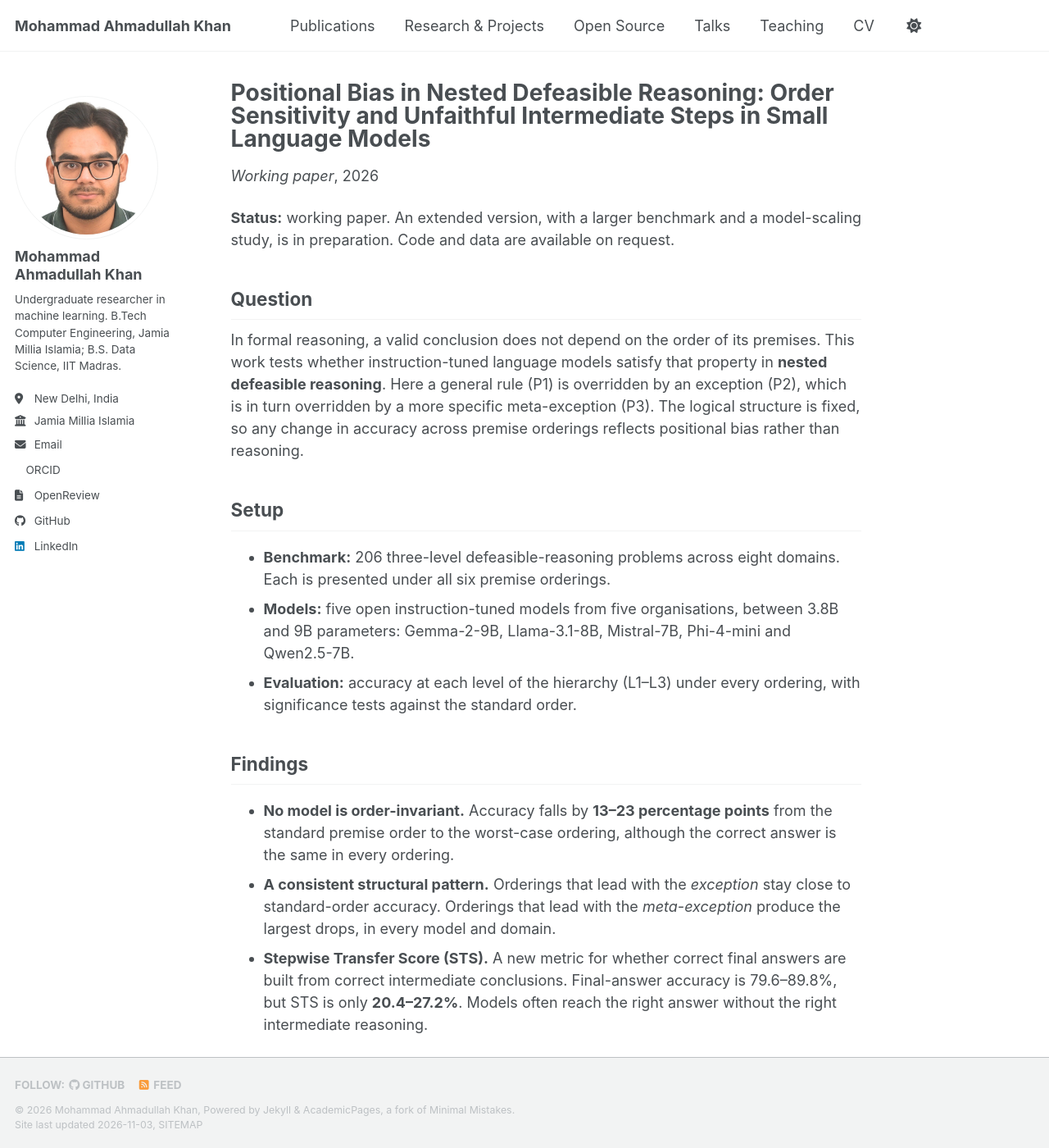
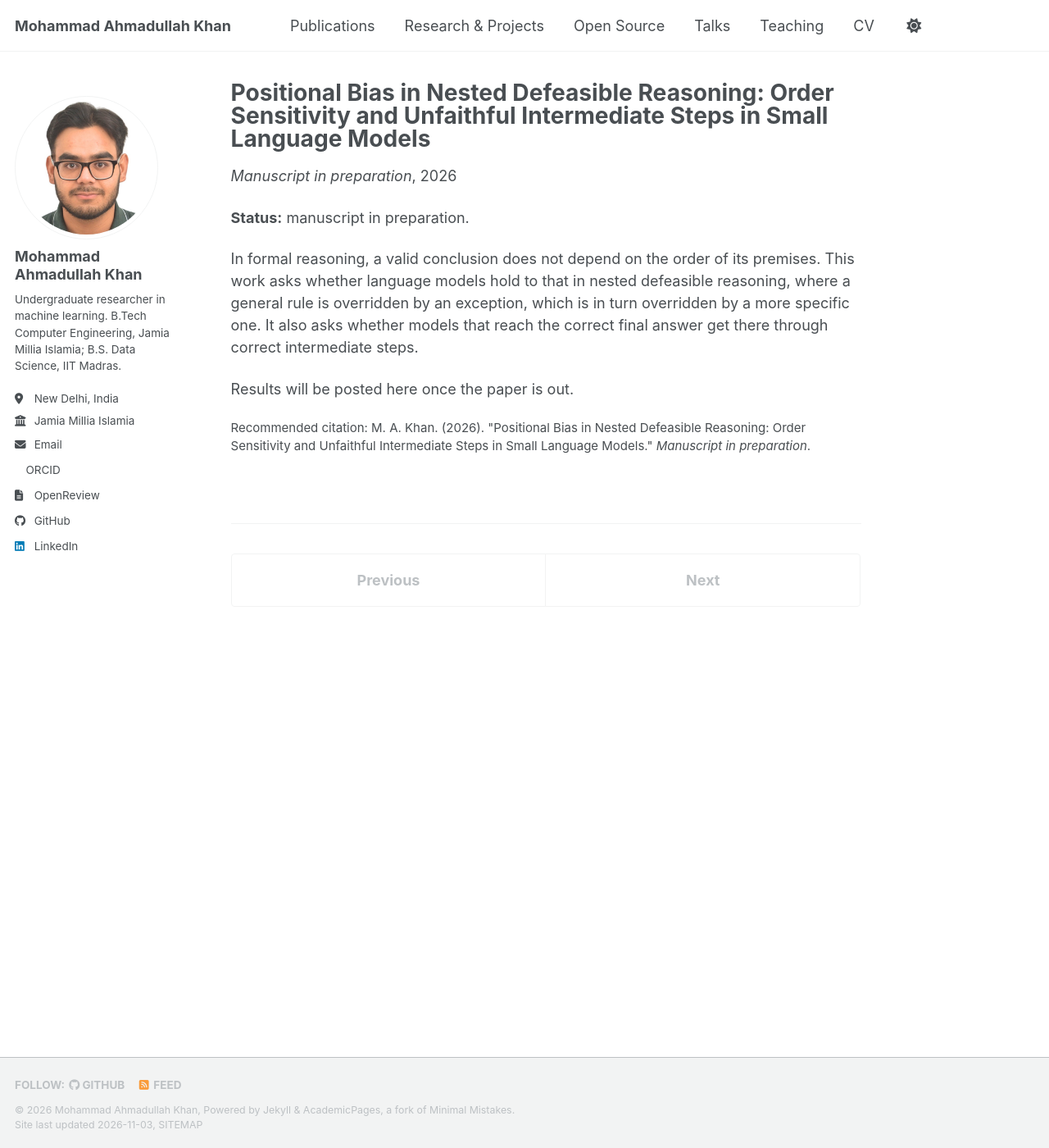
Before and after one commit to MAUK9086/MAUK9086.github.io, a Jekyll site: the page built from _publications/2026-08-positional-bias-defeasible-reasoning.md, in a window 1280 px wide and 1400 px high. Shown: the whole window at 82% size. Built offline with Jekyll 4.4.1, drawn with Linux system fonts in a browser that asks for light colours; a style sheet for code colours, icons or effects is not loaded; some of the changed text lies outside the part shown.

Commit message:
Trim the defeasible reasoning paper page to a description while the manuscript is in preparation

```diff
--- a/_publications/2026-08-positional-bias-defeasible-reasoning.md
+++ b/_publications/2026-08-positional-bias-defeasible-reasoning.md
@@ -3,30 +3,14 @@ title: "Positional Bias in Nested Defeasible Reasoning: Order Sensitivity and Un
 collection: publications
 category: manuscripts
 permalink: /publication/2026-positional-bias-defeasible-reasoning
-excerpt: 'A permutation-based benchmark for nested defeasible reasoning shows that five open language models (3.8–9B parameters) are not order-invariant: accuracy falls by 13–23 percentage points under logically equivalent premise orderings, and correct final answers rarely rest on correct intermediate steps.'
+excerpt: 'Do language models reason over nested defeasible premises in an order-invariant way, and do their correct answers rest on correct intermediate steps?'
 date: 2026-08-01
-venue: 'Working paper'
-citation: 'M. A. Khan. (2026). &quot;Positional Bias in Nested Defeasible Reasoning: Order Sensitivity and Unfaithful Intermediate Steps in Small Language Models.&quot; <i>Working paper</i>.'
+venue: 'Manuscript in preparation'
+citation: 'M. A. Khan. (2026). &quot;Positional Bias in Nested Defeasible Reasoning: Order Sensitivity and Unfaithful Intermediate Steps in Small Language Models.&quot; <i>Manuscript in preparation</i>.'
 ---
 
-**Status:** working paper. An extended version, with a larger benchmark and a model-scaling study, is in preparation. Code and data are available on request.
+**Status:** manuscript in preparation.
 
-Question
-------
-In formal reasoning, a valid conclusion does not depend on the order of its premises. This work tests whether instruction-tuned language models satisfy that property in **nested defeasible reasoning**. Here a general rule (P1) is overridden by an exception (P2), which is in turn overridden by a more specific meta-exception (P3). The logical structure is fixed, so any change in accuracy across premise orderings reflects positional bias rather than reasoning.
+In formal reasoning, a valid conclusion does not depend on the order of its premises. This work asks whether language models hold to that in nested defeasible reasoning, where a general rule is overridden by an exception, which is in turn overridden by a more specific one. It also asks whether models that reach the correct final answer get there through correct intermediate steps.
 
-Setup
-------
-- **Benchmark:** 206 three-level defeasible-reasoning problems across eight domains. Each is presented under all six premise orderings.
-- **Models:** five open instruction-tuned models from five organisations, between 3.8B and 9B parameters: Gemma-2-9B, Llama-3.1-8B, Mistral-7B, Phi-4-mini and Qwen2.5-7B.
-- **Evaluation:** accuracy at each level of the hierarchy (L1–L3) under every ordering, with significance tests against the standard order.
-
-Findings
-------
-- **No model is order-invariant.** Accuracy falls by **13–23 percentage points** from the standard premise order to the worst-case ordering, although the correct answer is the same in every ordering.
-- **A consistent structural pattern.** Orderings that lead with the *exception* stay close to standard-order accuracy. Orderings that lead with the *meta-exception* produce the largest drops, in every model and domain.
-- **Stepwise Transfer Score (STS).** A new metric for whether correct final answers are built from correct intermediate conclusions. Final-answer accuracy is 79.6–89.8%, but STS is only **20.4–27.2%**. Models often reach the right answer without the right intermediate reasoning.
-
-<img src="/images/defeasible-order-heatmap.png" alt="Accuracy across all six premise orderings for five language models" width="100%">
-
-*Figure. Final-answer accuracy (%) for each of the six premise orderings (rows) and five models (columns). The gold border marks the standard order. Orderings that place the meta-exception (P3) first give the lowest accuracy.*
+Results will be posted here once the paper is out.
```
Also changed, not shown: _pages/about.md (+1 -1 lines), images/defeasible-order-heatmap.png (deleted).
